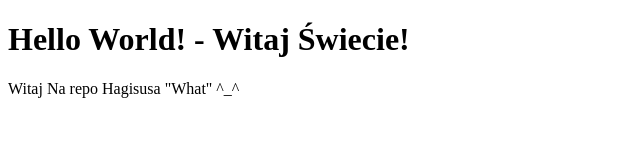
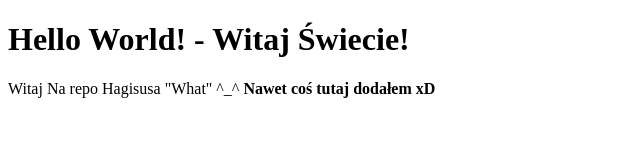
Before and after one commit to Hagisus/What, a plain HTML site: page index.html in a window 1280 px wide. Shown: the whole page, without its empty margins (0-640 px from the left). Drawn offline with Linux system fonts and the light colour scheme.

Commit message:
Grzesiu :3

```diff
--- a/index.html
+++ b/index.html
@@ -8,6 +8,7 @@
         <h1>Hello World! - Witaj Świecie!</h1>
         <p>
             Witaj Na repo Hagisusa "What" ^_^
+	    <b>Nawet coś tutaj dodałem xD</b>
         </p>
     </body>
 </html>
```
